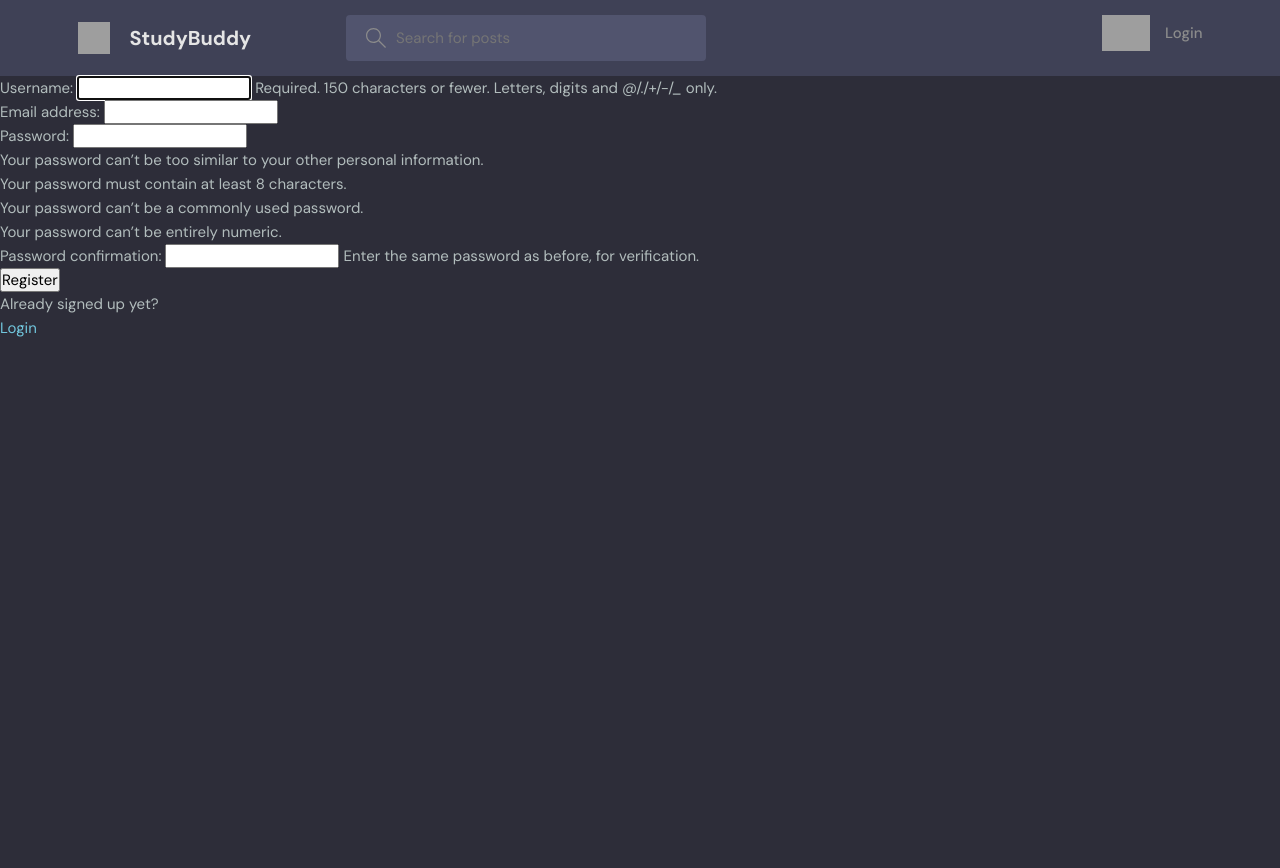
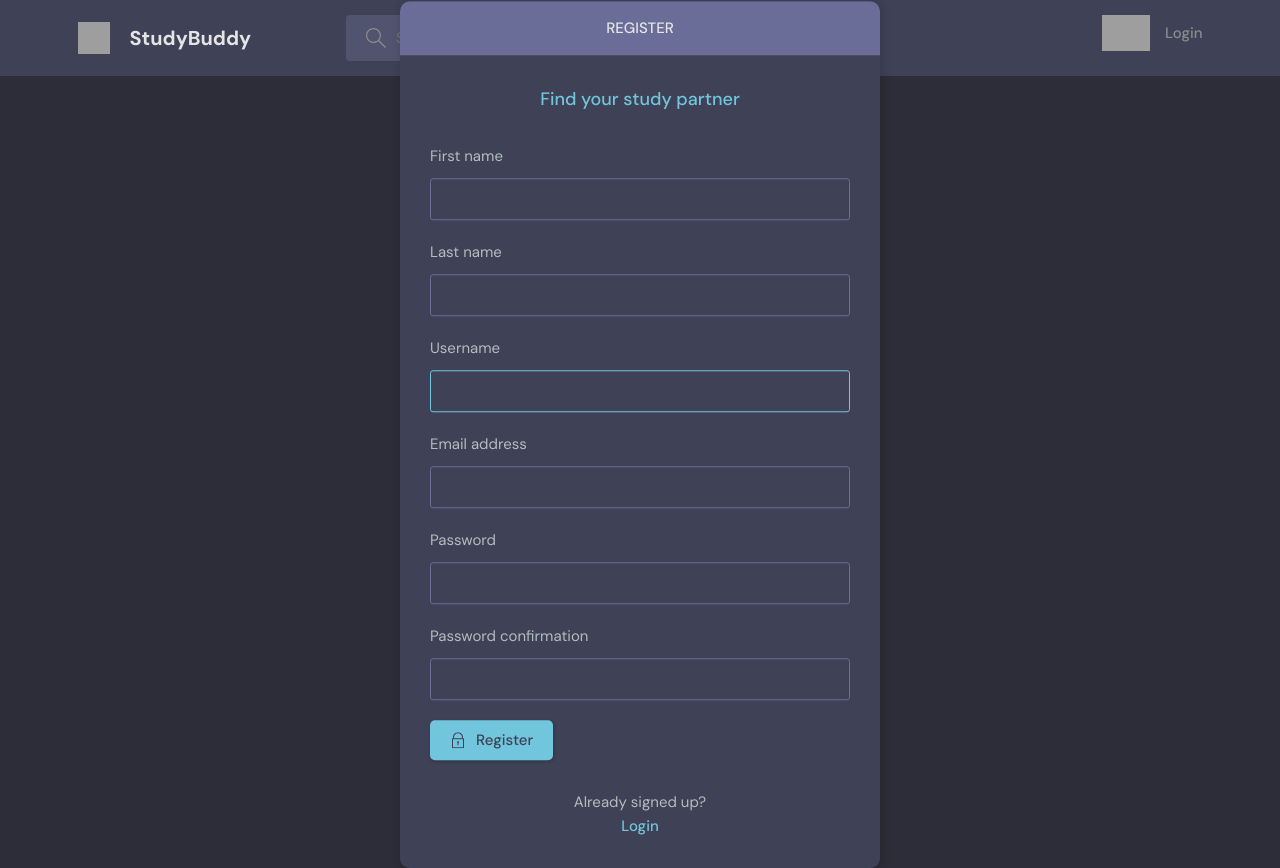
Before and after one commit to atdheoodexter/StudyBud, a Django app: page /register/ in a window 1280 px wide. Before the commit the page ends 337 px from the top, so only its background shows below. Run offline with Django 5.2, Linux system fonts and the light colour scheme; grey boxes are pictures that could not be loaded.

Commit message:
modified forms tempates views models

```diff
--- a/base/forms.py
+++ b/base/forms.py
@@ -1,13 +1,14 @@
 from django.forms import ModelForm
 from django.contrib.auth.forms import UserCreationForm
-from .models import Room, User
+from django.contrib.auth import get_user_model  # ✅ Use get_user_model()
+from .models import Room
 
+User = get_user_model()  # ✅ Correct way to reference custom user model
 
 class MyUserCreationForm(UserCreationForm):
     class Meta:
         model = User
-        fields = ['name', 'username', 'email', 'password1', 'password2']
-
+        fields = ['first_name', 'last_name', 'username', 'email', 'password1', 'password2']
 
 class RoomForm(ModelForm):
     class Meta:
@@ -19,4 +20,4 @@ class RoomForm(ModelForm):
 class UserForm(ModelForm):
     class Meta:
         model = User
-        fields = ['avatar', 'name', 'username', 'email', 'bio']
+        fields = ['first_name', 'last_name', 'username', 'email']
--- a/base/templates/base/login_register.html
+++ b/base/templates/base/login_register.html
@@ -1,38 +1,95 @@
 {% extends 'main.html' %}
+{% load static %}  {# Load static files #}
 
 {% block content %}
+<main class="auth layout">
 
+  {% if page == 'login' %}
+  <div class="container">
+    <div class="layout__box">
+      <div class="layout__boxHeader">
+        <div class="layout__boxTitle">
+          <h3>Login</h3>
+        </div>
+      </div>
+      <div class="layout__body">
+        <h2 class="auth__tagline">Find your study partner</h2>
 
+        <form class="form" action="" method="POST">
+          {% csrf_token %}
+          <div class="form__group">
+            <label for="email">Email</label>
+            <input id="email" name="email" type="email" placeholder="e.g. dennis_ivy@email.com" />
+          </div>
+          <div class="form__group">
+            <label for="password">Password</label>
+            <input id="password" name="password" type="password"
+              placeholder="&bull;&bull;&bull;&bull;&bull;&bull;&bull;&bull;" />
+          </div>
 
-{% if page == 'login' %}
-<div>
-    <form method="POST" action="">
-        {% csrf_token %}
+          <button class="btn btn--main" type="submit">
+            <svg version="1.1" xmlns="http://www.w3.org/2000/svg" width="32" height="32" viewBox="0 0 32 32">
+              <title>lock</title>
+              <path
+                d="M27 12h-1v-2c0-5.514-4.486-10-10-10s-10 4.486-10 10v2h-1c-0.553 0-1 0.447-1 1v18c0 0.553 0.447 1 1 1h22c0.553 0 1-0.447 1-1v-18c0-0.553-0.447-1-1-1zM8 10c0-4.411 3.589-8 8-8s8 3.589 8 8v2h-16v-2zM26 30h-20v-16h20v16z">
+              </path>
+              <path
+                d="M15 21.694v4.306h2v-4.306c0.587-0.348 1-0.961 1-1.694 0-1.105-0.895-2-2-2s-2 0.895-2 2c0 0.732 0.413 1.345 1 1.694z">
+              </path>
+            </svg>
+            Login
+          </button>
+        </form>
 
-        <label>Username:</label>
-        <input type="text" name="username" placeholder="Enter Username" />
+        <div class="auth__action">
+          <p>Haven't signed up yet?</p>
+          <a href="{% url 'register' %}" class="btn btn--link">Sign Up</a>
+        </div>
+      </div>
+    </div>
+  </div>
+  {% else %}
+  <div class="container">
+    <div class="layout__box">
+      <div class="layout__boxHeader">
+        <div class="layout__boxTitle">
+          <h3>Register</h3>
+        </div>
+      </div>
+      <div class="layout__body">
+        <h2 class="auth__tagline">Find your study partner</h2>
 
-        <label>Password:</label>
-        <input type="password" name="password" placeholder="Enter Password" />
+        <form class="form" action="" method="POST">
+          {% csrf_token %}
 
-        <input type="submit" value="Login" />
-    </form>
+          {% for field in form %}
+          <div class="form__group">
+            <label for="{{ field.id_for_label }}">{{ field.label }}</label>
+            {{ field }}
+          </div>
+          {% endfor %}
 
-    <p>Havent signed up yet?</p>
-    <a href="{% url 'register' %}">Sign Up</a>
-</div>
+          <button class="btn btn--main" type="submit">
+            <svg version="1.1" xmlns="http://www.w3.org/2000/svg" width="32" height="32" viewBox="0 0 32 32">
+              <title>lock</title>
+              <path
+                d="M27 12h-1v-2c0-5.514-4.486-10-10-10s-10 4.486-10 10v2h-1c-0.553 0-1 0.447-1 1v18c0 0.553 0.447 1 1 1h22c0.553 0 1-0.447 1-1v-18c0-0.553-0.447-1-1-1zM8 10c0-4.411 3.589-8 8-8s8 3.589 8 8v2h-16v-2zM26 30h-20v-16h20v16z">
+              </path>
+              <path
+                d="M15 21.694v4.306h2v-4.306c0.587-0.348 1-0.961 1-1.694 0-1.105-0.895-2-2-2s-2 0.895-2 2c0 0.732 0.413 1.345 1 1.694z">
+              </path>
+            </svg>
+            Register
+          </button>
+        </form>
 
-{% else %}
-
-<div>
-    <form method="POST" action="">
-        {% csrf_token %}
-        {{form.as_p}}
-        <input type="submit" value="Register" />
-    </form>
-    <p>Already signed up yet?</p>
-    <a href="{% url 'login' %}">Login</a>
-</div>
-{% endif %}
-
+        <div class="auth__action">
+          <p>Already signed up?</p>
+          <a href="{% url 'login' %}" class="btn btn--link">Login</a>
+        </div>
+      </div>
+    </div>
+  </div>
+  {% endif %}
+</main>
 {% endblock content %}
--- a/studybud/settings.py
+++ b/studybud/settings.py
@@ -116,6 +116,9 @@ STATICFILES_DIRS = [
 
 STATIC_ROOT = os.path.join(BASE_DIR, "staticfiles")  # This is needed for collectstatic
 
+MEDIA_URL = '/media/'
+MEDIA_ROOT = os.path.join(BASE_DIR, 'media')
+
 # STATIC_ROOT =
 
 # Default primary key field type
```
Also changed, not shown: base/templates/base/room_form.html (+63 -7 lines), db.sqlite3.
